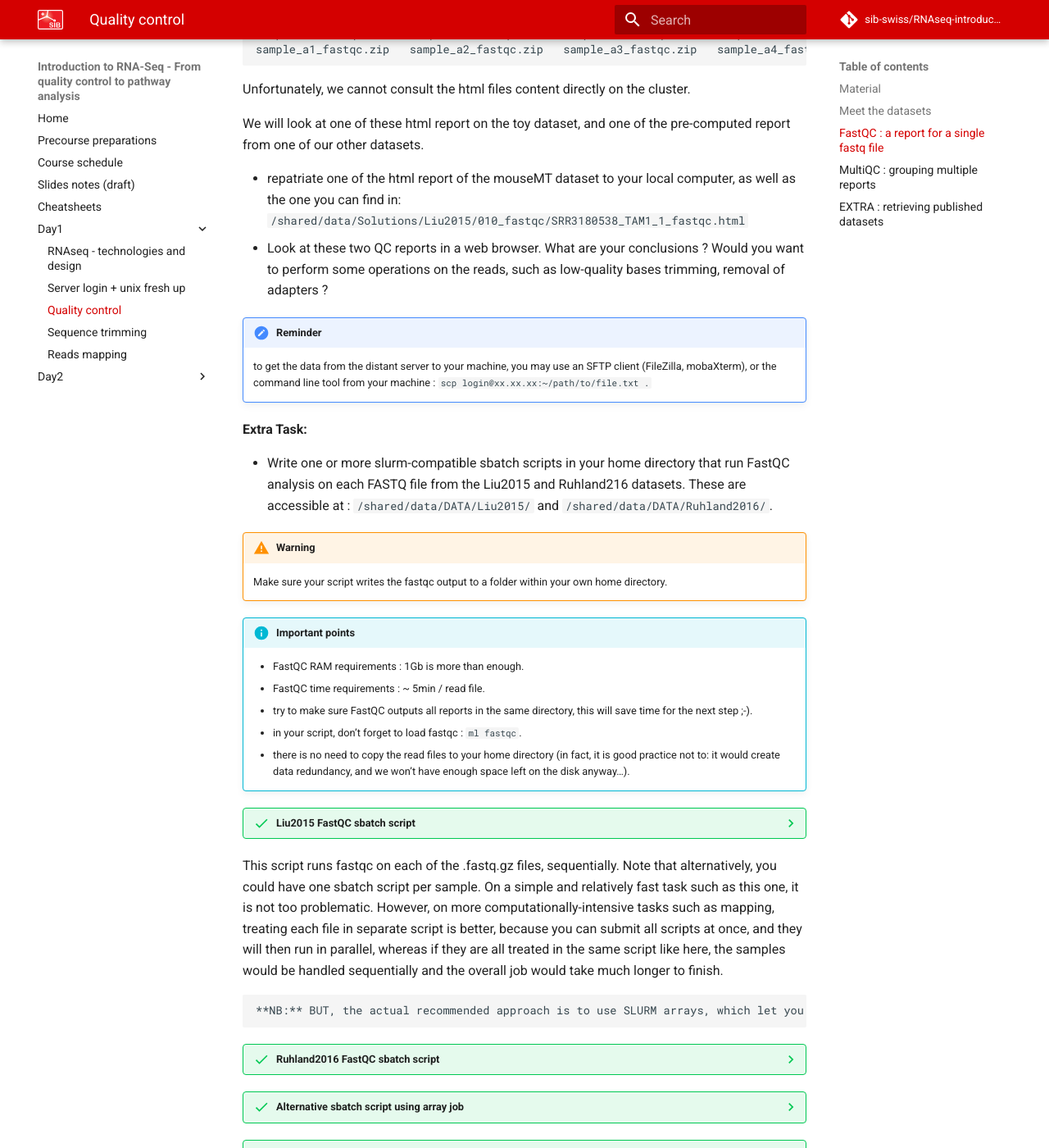
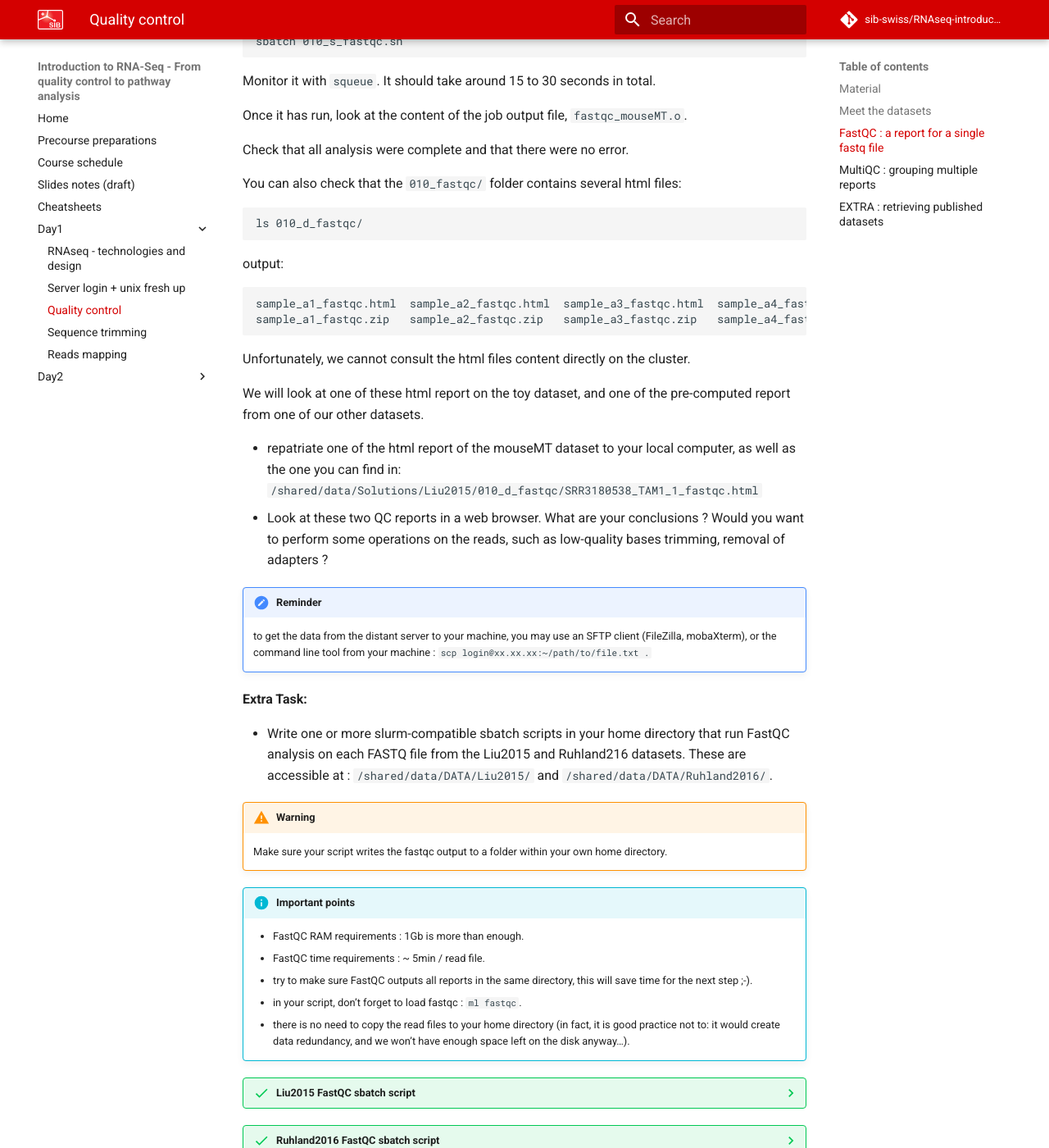
Before and after one commit to sib-swiss/RNAseq-introduction-training, an MkDocs documentation site: the page built from docs/days/quality_control.md, in a window 1280 px wide and 1400 px high, scrolled down 2837 px. Shown: the whole window at 82% size. Built offline with MkDocs 1.6.1 and Material for MkDocs 9.7.7, drawn with Linux system fonts in a browser that asks for light colours; comment, search, counter and statistics services are not loaded; some of the changed text lies outside the part shown.

Commit message:
changed script/log/directory naming conventions

````diff
--- a/docs/days/quality_control.md
+++ b/docs/days/quality_control.md
@@ -76,28 +76,42 @@
 cd mouseMT
 ```
 
-Then, create here a new text file name `010_fastqc.sh` (with `nano`, or on your local computer ), and paste the following content in it:
+Then, create here a new text file name `010_s_fastqc.sh` (with `nano`, or on your local computer ), and paste the following content in it:
+
+!!! note
+
+    A note on our choice of naming conventions. Each step is numbered: 010 for fastqc, 020 for mulqc, 030 fro trimming,...
+
+    Sub-steps are then denoted for example 040 is mapping, and so 041 for indexing, 042 for mapping, 043 for QC of the mapping,...
+
+    The number is followed by a caracter which depends on the type of file/folder:
+
+     * `s` : script containing the bash commands
+     * `l` : logs of the scripts, documenting the software messages
+     * `d` : directory containing the results
+     * `r` : result file (when they are note in a specific directory)
+
 
 ```sh
 #!/usr/bin/bash
-#SBATCH --job-name=fastqc
+#SBATCH --job-name=fastqc_mouseMT
 #SBATCH --time=01:00:00
 #SBATCH --cpus-per-task=1
 #SBATCH --mem=1G
-#SBATCH -o fastqc_mouseMT.o
+#SBATCH -o 010_l_fastqc_mouseMT.o
 
 ml fastqc
 
 # creating the output folder
-mkdir -p 010_fastqc/
+mkdir -p 010_d_fastqc/
 
-fastqc -o 010_fastqc /shared/data/DATA/mouseMT/*.fastq
+fastqc -o 010_d_fastqc /shared/data/DATA/mouseMT/*.fastq
 ```
 
 Save it, and then submit it to the cluster:
 
 ```sh
-sbatch 010_fastqc.sh
+sbatch 010_s_fastqc.sh
 ```
 
 Monitor it with `squeue`. It should take around 15 to 30 seconds in total.
@@ -109,7 +123,7 @@
 You can also check that the `010_fastqc/` folder contains several html files:
 
 ```sh
-ls 010_fastqc/
+ls 010_d_fastqc/
 ```
 
 output:
@@ -123,7 +137,7 @@
 We will look at one of these html report on the toy dataset, and one of the pre-computed report from one of our other datasets.
 
  * repatriate one of the html report of the mouseMT dataset to your local computer, as well as the one you can find in:
-`/shared/data/Solutions/Liu2015/010_fastqc/SRR3180538_TAM1_1_fastqc.html`
+`/shared/data/Solutions/Liu2015/010_d_fastqc/SRR3180538_TAM1_1_fastqc.html`
  * Look at these two QC reports in a web browser. What are your conclusions ? Would you want to perform some operations on the reads, such as low-quality bases trimming, removal of adapters ?
 
 !!! note "Reminder"
@@ -154,49 +168,49 @@
 
 	```sh
 	#!/usr/bin/bash
-	#SBATCH --job-name=fastqc
+	#SBATCH --job-name=fastqc_liu2015
 	#SBATCH --time=01:00:00
 	#SBATCH --cpus-per-task=1
 	#SBATCH --mem=1G
-	#SBATCH -o fastqc_Liu2015.o
+	#SBATCH -o 010_l_fastqc_Liu2015.o
 
 	ml fastqc
 
 	# creating the output folder
-	mkdir -p 010_fastqc/
+	mkdir -p 010_d_fastqc/
 
-	fastqc -o 010_fastqc /shared/data/DATA/Liu2015/*.fastq.gz
+	fastqc -o 010_d_fastqc /shared/data/DATA/Liu2015/*.fastq.gz
 	```
 
-	on the cluster, this script is also in `/shared/data/Solutions/Liu2015/010_fastqc.sh`
+	on the cluster, this script is also in `/shared/data/Solutions/Liu2015/010_s_fastqc.sh`
 
 
-  This script runs fastqc on each of the .fastq.gz files, sequentially.
+	This script runs fastqc on each of the .fastq.gz files, sequentially.
 	Note that alternatively, you could have one sbatch script per sample.
 	On a simple and relatively fast task such as this one, it is not too problematic.
 	However, on more computationally-intensive tasks such as mapping, treating each file in separate script is better, because you can submit all scripts at once, and they will then run in parallel, whereas if they are all treated in the same script like here, the samples would be handled sequentially and the overall job would take much longer to finish.
 
-	**NB:** BUT, the actual recommended approach is to use SLURM arrays, which let you have a single script, but have different jobs execute in parallel. Below, we show how to do this.
+	**BUT**, the actual recommended approach is to use SLURM arrays, which let you have a single script, but have different jobs execute in parallel. Below, we show how to do this.
 
 
 ??? success "Ruhland2016 FastQC sbatch script"
 
 	```sh
 	#!/usr/bin/bash
-	#SBATCH --job-name=fastqc
+	#SBATCH --job-name=fastqc_Ruhland2016
 	#SBATCH --time=00:30:00
 	#SBATCH --cpus-per-task=1
 	#SBATCH --mem=1G
-	#SBATCH -o fastqc_Ruhland2016.o
+	#SBATCH -o 010_l_fastqc_Ruhland2016.o
 
 	ml fastqc
 
-	mkdir -p 010_fastqc/
+	mkdir -p 010_d_fastqc/
 
-	fastqc -o 010_fastqc /shared/data/DATA/Ruhland2016/*.fastq.gz
+	fastqc -o 010_d_fastqc /shared/data/DATA/Ruhland2016/*.fastq.gz
 	```
 
-	on the cluster, this script is also in `/shared/data/Solutions/Ruhland2016/010_fastqc.sh`
+	on the cluster, this script is also in `/shared/data/Solutions/Ruhland2016/010_s_fastqc.sh`
 
 
 ??? success "Alternative sbatch script using array job"
@@ -218,12 +232,12 @@
 
 	```sh
 	#!/usr/bin/bash
-	#SBATCH --job-name=fastqc
+	#SBATCH --job-name=fastqc_array_Ruhland2016
 	#SBATCH --time=00:30:00
 	#SBATCH --cpus-per-task=1
 	#SBATCH --mem=1G
-	#SBATCH -o fastqc_Ruhland2016.%a.o
-	#SBATCH -e fastqc_Ruhland2016.%a.e
+	#SBATCH -o 010_l_fastqc_Ruhland2016.%a.o
+	#SBATCH -e 010_l_fastqc_Ruhland2016.%a.e
 	#SBATCH --array 1-6%6
 
 	ml fastqc
@@ -235,8 +249,8 @@
 	## retrieving 1 filename from Ruhland2016.fastqFiles.txt
 	fastqFILE=`sed -n ${SLURM_ARRAY_TASK_ID}p $sourceFILE`
 
-	mkdir -p 010_fastqc/
-	fastqc -o 010_fastqc/ $dataDir/$fastqFILE
+	mkdir -p 010_d_fastqc/
+	fastqc -o 010_d_fastqc/ $dataDir/$fastqFILE
 	```
 
 	When submitted with `sbatch`, this script will spawn 6 tasks in parallel, each with a different value of `${SLURM_ARRAY_TASK_ID}`.
@@ -252,9 +266,9 @@
 
 	Pre-computed reports can be found in :
 
-	 * `/shared/data/Solutions/Ruhland2016/010_fastqc/`
-	 * `/shared/data/Solutions/Liu2015/010_fastqc/`
-	 * `/shared/data/Solutions/mouseMT/010_fastqc/`
+	 * `/shared/data/Solutions/Ruhland2016/010_d_fastqc/`
+	 * `/shared/data/Solutions/Liu2015/010_d_fastqc/`
+	 * `/shared/data/Solutions/mouseMT/010_d_fastqc/`
 
 
 ## MultiQC : grouping multiple reports
@@ -286,8 +300,8 @@
 
  	 To follow the naming convention we started with, you can use the following names:
 
-     * sbatch script: `020_multiqc.sh`
-     * output report: `020_multiqc_mouseMT.html`
+     * sbatch script: `020_s_multiqc.sh`
+     * output report: `020_r_multiqc_mouseMT.html`
 
  - Look at the generated html report. What are your conclusions ?
 
@@ -397,7 +411,7 @@
 
 Write and execute sbatch scripts to run a MultiQC for the Liu2015 and the Ruhland2016 datasets.
 
-<!-- For some reason these 2 solutions are formatted differently? -->
+
 ??? success "MultiQC sbatch script for Ruhland2016"
 
 	This script fetches the report from the `Solutions/` folder.
````
Also changed, not shown: other parts of docs/days/quality_control.md (+11 -11 lines), docs/days/DE.md (+53 -110 lines), docs/days/mapping.md (+40 -43 lines), docs/days/server_login.md (+19 -13 lines), docs/days/trimming.md (+35 -36 lines).
